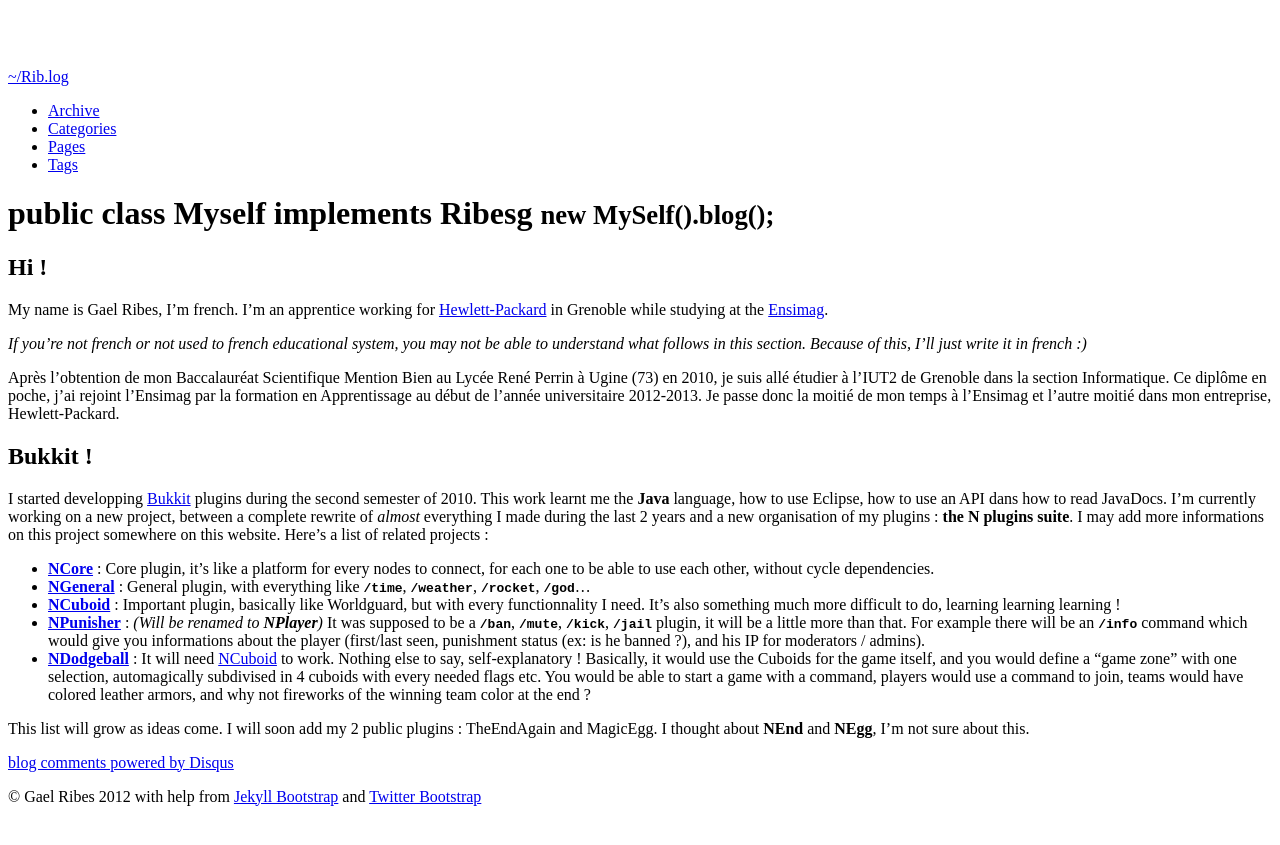
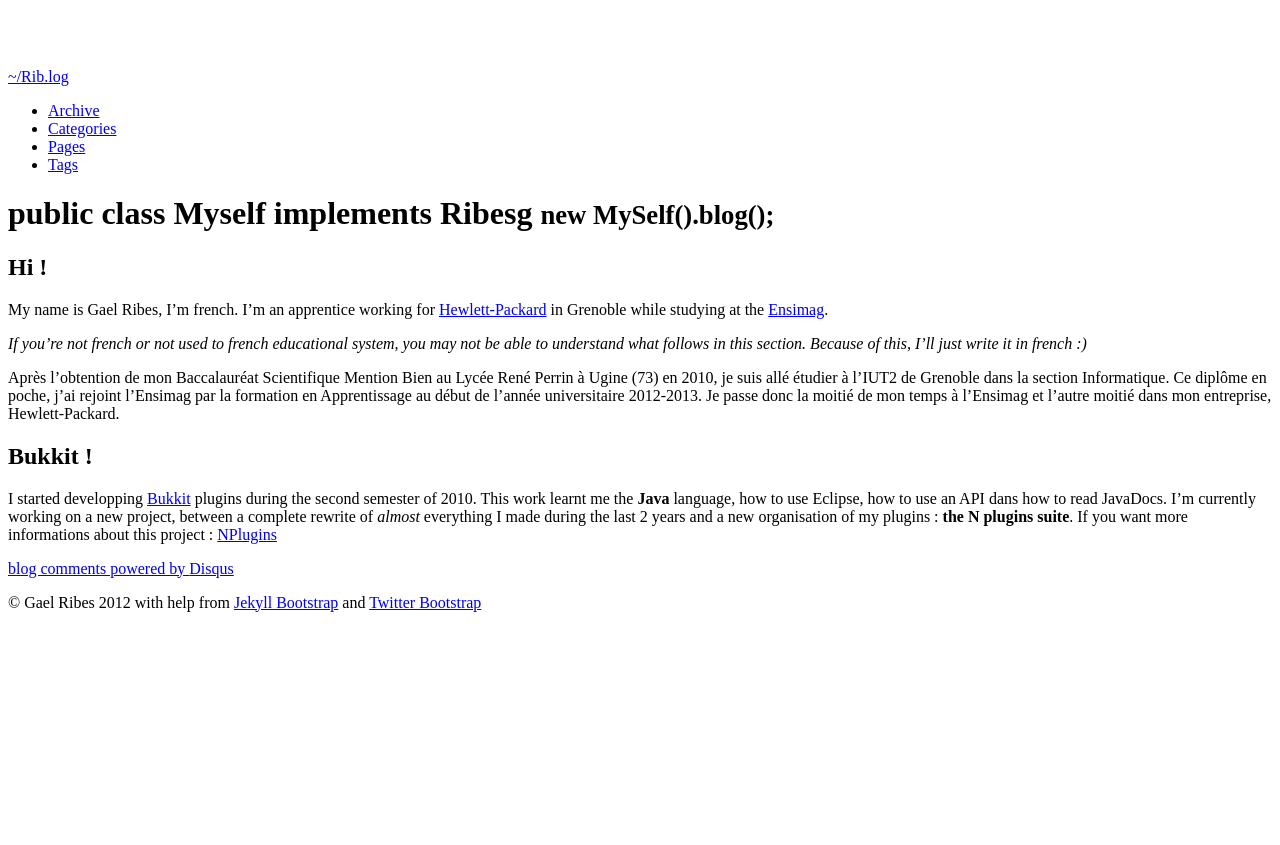
Before and after one commit to CeramicTitan/ribesg.github.com, a Jekyll site: the page built from index.md, in a window 1280 px wide. Shown: the top 845 px of the page. Built offline with Jekyll 4.4.1, drawn with Linux system fonts in a browser that asks for light colours; nearby versions of some CDN libraries; comment, search, counter and statistics services are not loaded.

Commit message:
Added page about NPlugins + some changes

```diff
--- a/index.md
+++ b/index.md
@@ -15,15 +15,7 @@ Après l'obtention de mon Baccalauréat Scientifique Mention Bien au Lycée Ren
 ## Bukkit !
 I started developping [Bukkit][] plugins during the second semester of 2010. This work learnt me the **Java** language, how to use Eclipse, how to use an API dans how to read JavaDocs.
 I'm currently working on a new project, between a complete rewrite of _almost_ everything I made during the last 2 years and a new organisation of my plugins : **the N plugins suite**.
-I may add more informations on this project somewhere on this website. Here's a list of related projects :
-
-* **[NCore][]** : Core plugin, it's like a platform for every nodes to connect, for each one to be able to use each other, without cycle dependencies.
-* **[NGeneral][]** : General plugin, with everything like **`/time`**, **`/weather`**, **`/rocket`**, **`/god`**...
-* **[NCuboid][]** : Important plugin, basically like Worldguard, but with every functionnality I need. It's also something much more difficult to do, learning learning learning !
-* **[NPunisher][]** : _(Will be renamed to **NPlayer**)_ It was supposed to be a **`/ban`**, **`/mute`**, **`/kick`**, **`/jail`** plugin, it will be a little more than that. For example there will be an **`/info`** command which would give you informations about the player (first/last seen, punishment status (ex: is he banned ?), and his IP for moderators / admins).
-* **[NDodgeball][]** : It will need [NCuboid][] to work. Nothing else to say, self-explanatory ! Basically, it would use the Cuboids for the game itself, and you would define a "game zone" with one selection, automagically subdivised in 4 cuboids with every needed flags etc. You would be able to start a game with a command, players would use a command to join, teams would have colored leather armors, and why not fireworks of the winning team color at the end ?
-
-This list will grow as ideas come. I will soon add my 2 public plugins : TheEndAgain and MagicEgg. I thought about **NEnd** and **NEgg**, I'm not sure about this.
+If you want more informations about this project : [NPlugins][]
 
 
 {% include JB/comments %}
@@ -35,6 +27,8 @@ This list will grow as ideas come. I will soon add my 2 public plugins : TheEndA
 
 [Bukkit]: http://bukkit.org "Bukkit Forums"
 
+
+[NPlugins]: http:// "Dead link for now"
 [NCore]: https://github.com/Ribesg/NCore "NCore plugin repository"
 [NGeneral]: https://github.com/Ribesg/NGeneral "NGeneral plugin repository"
 [NCuboid]: https://github.com/Ribesg/NCuboid "NCuboid plugin repository"
```
Also changed, not shown: _posts/pages/NPlugins.md (added, +59 -0 lines).
